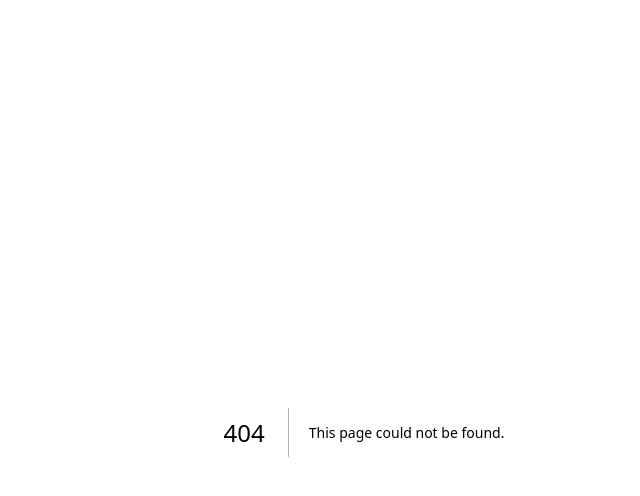
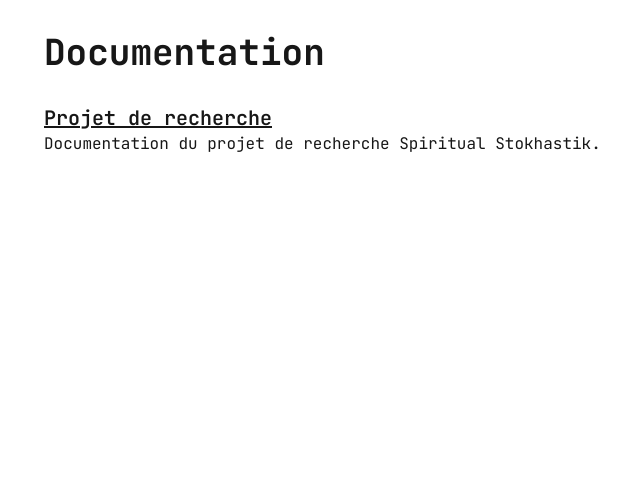
Before and after one commit to nicolasgrosfort/garden-stokhastik-xyz, a Next.js app: page /documentation in a window 1280 px wide. Before the commit this address had no page. Shown: the top 496 px of the page, without its empty margins (276-916 px from the left). Built offline with nearby package versions, Linux system fonts and the light colour scheme.

Commit message:
feat: add projet de recherche

```diff
--- /dev/null
+++ b/src/app/documentation/[slug]/doc-content.tsx
@@ -0,0 +1,18 @@
+import { notFound } from "next/navigation";
+import { getDoc, getDocSlugs } from "@/lib/documentation";
+
+export async function DocContent({
+  params,
+}: {
+  params: Promise<{ slug: string }>;
+}) {
+  const { slug } = await params;
+  if (!getDocSlugs().includes(slug)) notFound();
+  const { Content } = await getDoc(slug);
+
+  return (
+    <article className="mt-6">
+      <Content />
+    </article>
+  );
+}
--- /dev/null
+++ b/src/app/documentation/[slug]/page.tsx
@@ -0,0 +1,36 @@
+import { getDocSlugs } from "@/lib/documentation";
+import Link from "next/link";
+import { Suspense } from "react";
+import { DocContent } from "./doc-content";
+
+export function generateStaticParams() {
+  return getDocSlugs().map((slug) => ({ slug }));
+}
+
+function DocSkeleton() {
+  return (
+    <div className="mt-6 animate-pulse space-y-4" aria-hidden>
+      <div className="h-10 w-3/4 rounded bg-current opacity-10" />
+      <div className="h-4 w-full rounded bg-current opacity-10" />
+      <div className="h-4 w-full rounded bg-current opacity-10" />
+      <div className="h-4 w-2/3 rounded bg-current opacity-10" />
+    </div>
+  );
+}
+
+export default function DocPage({
+  params,
+}: {
+  params: Promise<{ slug: string }>;
+}) {
+  return (
+    <article>
+      <Link href="/documentation" className="text-sm underline">
+        ← Retour
+      </Link>
+      <Suspense fallback={<DocSkeleton />}>
+        <DocContent params={params} />
+      </Suspense>
+    </article>
+  );
+}
--- /dev/null
+++ b/src/app/documentation/page.tsx
@@ -0,0 +1,24 @@
+import { getAllDocs } from "@/lib/documentation";
+import Link from "next/link";
+
+export default async function DocumentationPage() {
+  const docs = await getAllDocs();
+  return (
+    <article>
+      <h1 className="mb-8 text-4xl font-bold">Documentation</h1>
+      <ul className="space-y-6">
+        {docs.map((d) => (
+          <li key={d.slug}>
+            <Link
+              href={`/documentation/${d.slug}`}
+              className="text-xl font-semibold underline"
+            >
+              {d.title}
+            </Link>
+            {d.description && <p>{d.description}</p>}
+          </li>
+        ))}
+      </ul>
+    </article>
+  );
+}
--- a/src/app/layout.tsx
+++ b/src/app/layout.tsx
@@ -19,7 +19,6 @@ export default function RootLayout({ children }: LayoutProps<"/">) {
     <html lang="en" className={`${jetbrainsMono.variable} h-full antialiased`}>
       <body className="min-h-full flex flex-col overflow-x-clip">
         <main className="mx-auto w-full max-w-2xl px-4 py-8">{children}</main>
-
         <BackgroundModel />
       </body>
     </html>
--- /dev/null
+++ b/src/content/documentation/projet-de-recherche.mdx
@@ -0,0 +1,7 @@
+export const meta = {
+  title: "Projet de recherche",
+  created: "2026-10-15",
+  description: "Documentation du projet de recherche Spiritual Stokhastik.",
+};
+
+# Projet de recherche
--- a/src/content/home.mdx
+++ b/src/content/home.mdx
@@ -1,21 +1,13 @@
 export const meta = {
-  title: "Stokhastik",
+  title: "Spiritual Stokhastik",
   created: "2026-10-14",
   updated: "2026-10-15",
-  description: "Présentation du projet de recherche Stokhastik.",
+  description: "Présentation du projet de recherche Spiritual Stokhastik.",
 };
 
 # Spiritual Stokhastik
 
-Spiritual Stokhastik est un projet de recherche mené par [Nicolas Grosfort](https://www.linkedin.com/in/nicolasgrosfort/) dans le cadre d'un Master en [Media Design](https://head.hesge.ch/formations-recherche/master-en-media-design) à la [HEAD - Genève](https://head.hesge.ch), sous la direction de [Sabrina Calvo](https://fr.wikipedia.org/wiki/Sabrina_Calvo).
-
-Il prend la forme d'un livre-jeu solitaire et interroge la manière dont l'anthropomorphisation banalise les rapports de domination qui structurent nos relations aux entités non-humaines, incarnées aujourd'hui par les agents d'intelligence artificielle.
-
----
-
-## Synopsis
-
-Réalisé dans le cadre d'un mémoire en master [Media Design](https://head.hesge.ch/formations-recherche/master-en-media-design) à la HEAD - Genève, Stochastik interroge notre besoin de domination sur notre environnement.
+Spiritual Stokhastik est un projet de recherche mené par [Nicolas Grosfort](https://www.linkedin.com/in/nicolasgrosfort/) dans le cadre d'un mémoire de Master en [Media Design](https://head.hesge.ch/formations-recherche/master-en-media-design) à la [HEAD - Genève](https://head.hesge.ch), sous la direction de [Sabrina Calvo](https://fr.wikipedia.org/wiki/Sabrina_Calvo), qui interroge notre besoin de domination sur notre environnement.
 
 Ancré dans une démarche autoethnographique menée entre Genève et Kyoto, le projet s'inspire des seuils observés dans les sanctuaires shinto. Il explore la manière dont l'anthropomorphisation contribue à banaliser les rapports d'instrumentalisation qui structurent nos relations aux entités non-humaines, aujourd'hui incarnées par les agents d'IA.
 
@@ -24,3 +16,7 @@ Cette déambulation interactive en solitaire, où l'on accompagne un agent sauva
 Le mémoire est également composé de fragments de pensée, présentés sous forme de cartes regroupées par thématiques. Chaque carte est associée à une citation et à sa référence. Consultables individuellement, elles invitent à parcourir librement les sources et les idées qui ont nourri ce travail.
 
 Au terme de cette déambulation, une question demeure : qui est esclave de qui ?
+
+---
+
+[Projet de recherche](/documentation/projet-de-recherche)
--- /dev/null
+++ b/src/lib/documentation.ts
@@ -0,0 +1,30 @@
+import fs from "node:fs";
+import path from "node:path";
+
+const dir = path.join(process.cwd(), "src/content/documentation");
+
+export type DocMeta = {
+  title: string;
+  created?: string;
+  updated?: string;
+  description?: string;
+};
+
+export function getDocSlugs() {
+  return fs
+    .readdirSync(dir)
+    .filter((f) => f.endsWith(".mdx"))
+    .map((f) => f.replace(/\.mdx$/, ""));
+}
+
+export async function getDoc(slug: string) {
+  const mod = await import(`@/content/documentation/${slug}.mdx`);
+  return { Content: mod.default, meta: (mod.meta ?? { title: slug }) as DocMeta };
+}
+
+export async function getAllDocs() {
+  const docs = await Promise.all(
+    getDocSlugs().map(async (slug) => ({ slug, ...(await getDoc(slug)).meta })),
+  );
+  return docs.sort((a, b) => a.title.localeCompare(b.title));
+}
```
